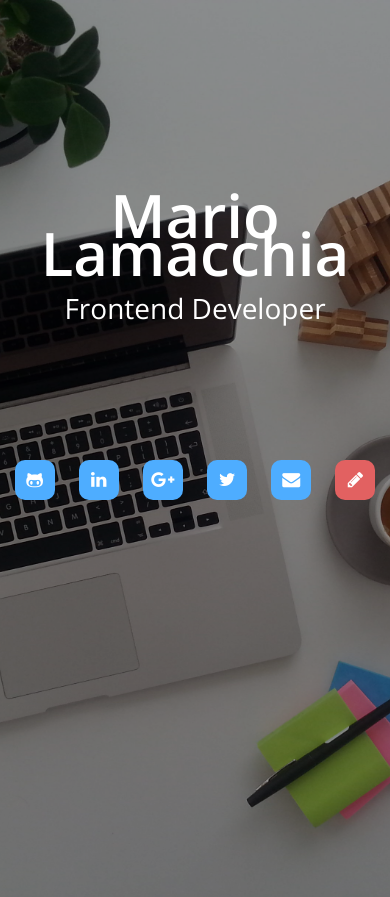
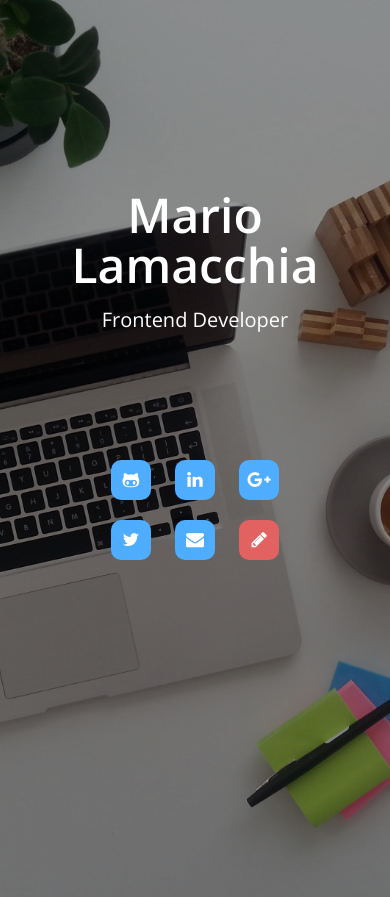
Before and after one commit to mariolamacchia/mariolamacchia.github.io, a Jekyll site: the page built from index.html, in a window 390 px wide. Shown: the top 897 px of the page. Built offline with Jekyll 4.4.1, drawn with Linux system fonts in a browser that asks for light colours; nearby versions of some CDN libraries.

Commit message:
Make homepage responsive

```diff
--- a/_sass/_components.scss
+++ b/_sass/_components.scss
@@ -3,6 +3,10 @@
   text-align: center;
   width: 100%;
   font-size: 28px;
+
+  @include on-mobile {
+    font-size: 20px;
+  }
 }
 
 .site-title {
@@ -10,6 +14,11 @@
   line-height: 38px;
   font-size: 60px;
   font-weight: $bold-font-weight;
+
+  @include on-mobile {
+    font-size: 48px;
+    line-height: 50px;
+  }
 }
 
 .post-date {
--- a/_sass/_home.scss
+++ b/_sass/_home.scss
@@ -4,6 +4,12 @@
   background-image: url(../static/images/bg_image.jpg);
   background-size: cover;
   background-position: center;
+
+  .break-mobile {
+    @include on-mobile {
+      display: block;
+    }
+  }
 
   &:before {
     content: ' ';
--- a/_sass/_variables.scss
+++ b/_sass/_variables.scss
@@ -42,7 +42,13 @@ $animate-fast:     .2s ease-out;
 //     }
 // }
 @mixin media-query($device) {
-    @media screen and (max-width: $device) {
-        @content;
-    }
+  @media screen and (max-width: $device) {
+    @content;
+  }
 }
+
+@mixin on-mobile {
+  @include media-query($on-palm) {
+    @content;
+  }
+}
--- a/index.html
+++ b/index.html
@@ -13,6 +13,7 @@ layout: home
     <a href="{{ site.data.social_links.github }}" class="fa fa-github-alt"></a>
     <a href="{{ site.data.social_links.linkedin }}" class="fa fa-linkedin"></a>
     <a href="{{ site.data.social_links.google }}" class="fa fa-google-plus"></a>
+    <span class="break-mobile"></span>
     <a href="{{ site.data.social_links.twitter }}" class="fa fa-twitter"></a>
     <a href="mailto:{{ site.data.social_links.email }}" class="fa fa-envelope"></a>
     <a href="{{ site.data.social_links.blog }}" class="fa fa-pencil"></a>
```
